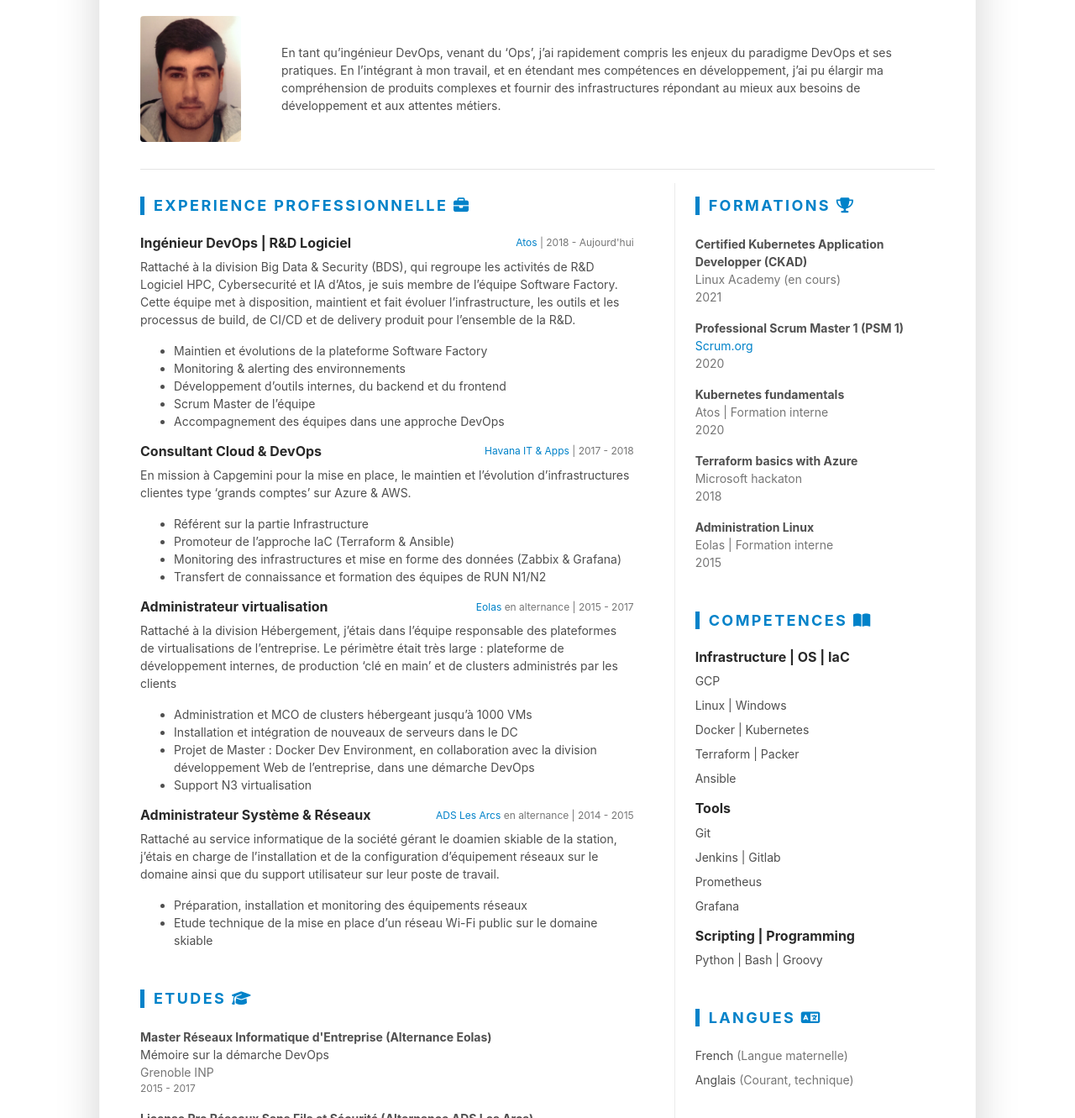
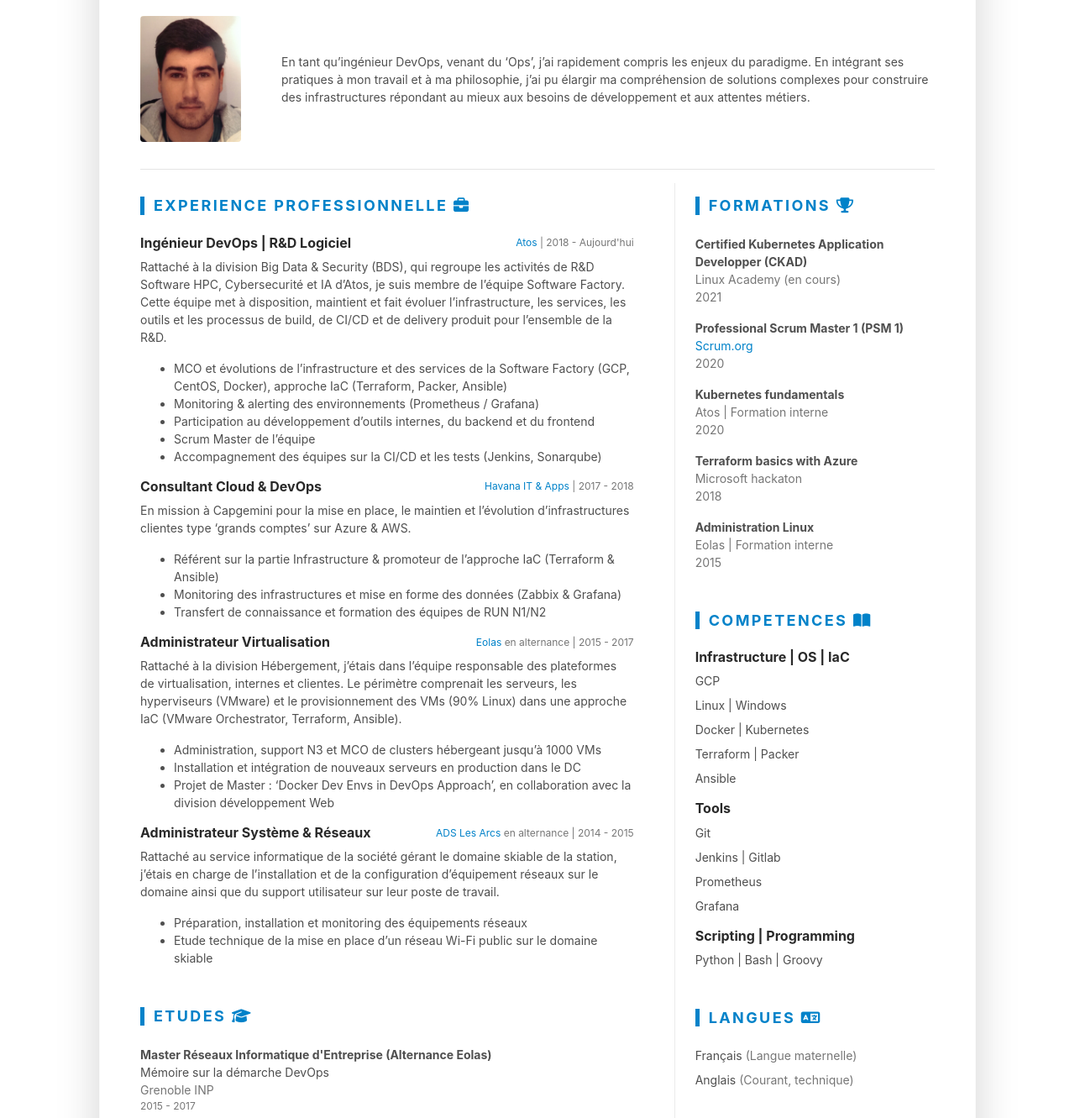
Before and after one commit to emonetm/resume, a plain HTML site: page index.html in a window 1280 px wide. Shown: the part 277-1608 px from the top of the page at 84% size. Drawn offline with Linux system fonts and the light colour scheme.

Commit message:
rebuild resume Jeu 28 oct 2021 13:22:28 CEST

```diff
--- a/index.html
+++ b/index.html
@@ -137,7 +137,7 @@
 
 
                         <div class="media-body text-left">
-                            <p class="mb-0">En tant qu&rsquo;ingénieur DevOps, venant du &lsquo;Ops&rsquo;, j&rsquo;ai rapidement compris les enjeux du paradigme DevOps et ses pratiques. En l&rsquo;intégrant à mon travail, et en étendant mes compétences en développement, j&rsquo;ai pu élargir ma compréhension de produits complexes et fournir des infrastructures répondant au mieux aux besoins de développement et aux attentes métiers.</p>
+                            <p class="mb-0">En tant qu’ingénieur DevOps, venant du ‘Ops’, j’ai rapidement compris les enjeux du paradigme. En intégrant ses pratiques à mon travail et à ma philosophie, j’ai pu élargir ma compréhension de solutions complexes pour construire des infrastructures répondant au mieux aux besoins de développement et aux attentes métiers.</p>
                         </div>
 
                     </div>
@@ -167,18 +167,18 @@
                                         <div class="item-meta col-12 col-md-6 col-lg-6 text-muted text-left text-md-right"><a href="https://atos.net">Atos</a> | 2018 - Aujourd&#39;hui</div>
                                     </div>
                                     <div class="item-content">
-                                        <p>Rattaché à la division Big Data &amp; Security (BDS), qui regroupe les activités de R&amp;D Logiciel HPC, Cybersecurité et IA d&rsquo;Atos, je suis membre de l&rsquo;équipe Software Factory. Cette équipe met à disposition, maintient et fait évoluer l&rsquo;infrastructure, les outils et les processus de build, de CI/CD et de delivery produit pour l&rsquo;ensemble de la R&amp;D.</p>
+                                        <p>Rattaché à la division Big Data &amp; Security (BDS), qui regroupe les activités de R&amp;D Software HPC, Cybersecurité et IA d&rsquo;Atos, je suis membre de l&rsquo;équipe Software Factory. Cette équipe met à disposition, maintient et fait évoluer l&rsquo;infrastructure, les services, les outils et les processus de build, de CI/CD et de delivery produit pour l&rsquo;ensemble de la R&amp;D.</p>
                                         <ul class="resume-list">
 
-                                            <li>Maintien et évolutions de la plateforme Software Factory</li>
+                                            <li>MCO et évolutions de l&rsquo;infrastructure et des services de la Software Factory (GCP, CentOS, Docker), approche IaC (Terraform, Packer, Ansible)</li>
 
-                                            <li>Monitoring &amp; alerting des environnements</li>
+                                            <li>Monitoring &amp; alerting des environnements (Prometheus / Grafana)</li>
 
-                                            <li>Développement d&rsquo;outils internes, du backend et du frontend</li>
+                                            <li>Participation au développement d&rsquo;outils internes, du backend et du frontend</li>
 
                                             <li>Scrum Master de l&rsquo;équipe</li>
 
-                                            <li>Accompagnement des équipes dans une approche DevOps</li>
+                                            <li>Accompagnement des équipes sur la CI/CD et les tests (Jenkins, Sonarqube)</li>
 
                                         </ul>
                                     </div>
@@ -193,9 +193,7 @@
                                         <p>En mission à Capgemini pour la mise en place, le maintien et l&rsquo;évolution d&rsquo;infrastructures clientes type &lsquo;grands comptes&rsquo; sur Azure &amp; AWS.</p>
                                         <ul class="resume-list">
 
-                                            <li>Référent sur la partie Infrastructure</li>
-
-                                            <li>Promoteur de l&rsquo;approche IaC (Terraform &amp; Ansible)</li>
+                                            <li>Référent sur la partie Infrastructure &amp; promoteur de l&rsquo;approche IaC (Terraform &amp; Ansible)</li>
 
                                             <li>Monitoring des infrastructures et mise en forme des données (Zabbix &amp; Grafana)</li>
 
@@ -207,20 +205,18 @@
 
                                 <div class="item mb-3">
                                     <div class="item-heading row align-items-center mb-2">
-                                        <h4 class="item-title col-12 col-md-6 col-lg-6 mb-2 mb-md-0">Administrateur virtualisation</h4>
+                                        <h4 class="item-title col-12 col-md-6 col-lg-6 mb-2 mb-md-0">Administrateur Virtualisation</h4>
                                         <div class="item-meta col-12 col-md-6 col-lg-6 text-muted text-left text-md-right"><a href="https://www.eolas.fr/">Eolas</a> en alternance | 2015 - 2017</div>
                                     </div>
                                     <div class="item-content">
-                                        <p>Rattaché à la division Hébergement, j&rsquo;étais dans l&rsquo;équipe responsable des plateformes de virtualisations de l&rsquo;entreprise. Le périmètre était très large : plateforme de développement internes, de production &lsquo;clé en main&rsquo; et de clusters administrés par les clients</p>
+                                        <p>Rattaché à la division Hébergement, j’étais dans l’équipe responsable des plateformes de virtualisation, internes et clientes. Le périmètre comprenait les serveurs, les hyperviseurs (VMware) et le provisionnement des VMs (90% Linux) dans une approche IaC (VMware Orchestrator, Terraform, Ansible).</p>
                                         <ul class="resume-list">
 
-                                            <li>Administration et MCO de clusters hébergeant jusqu’à 1000 VMs</li>
+                                            <li>Administration, support N3 et MCO de clusters hébergeant jusqu’à 1000 VMs</li>
 
-                                            <li>Installation et intégration de nouveaux de serveurs dans le DC</li>
+                                            <li>Installation et intégration de nouveaux serveurs en production dans le DC</li>
 
-                                            <li>Projet de Master : Docker Dev Environment, en collaboration avec la division développement Web de l&rsquo;entreprise, dans une démarche DevOps</li>
-
-                                            <li>Support N3 virtualisation</li>
+                                            <li>Projet de Master : &lsquo;Docker Dev Envs in DevOps Approach&rsquo;, en collaboration avec la division développement Web</li>
 
                                         </ul>
                                     </div>
@@ -232,7 +228,7 @@
                                         <div class="item-meta col-12 col-md-6 col-lg-6 text-muted text-left text-md-right"><a href="https://www.lesarcs-peiseyvallandry.ski/fr/">ADS Les Arcs</a> en alternance | 2014 - 2015</div>
                                     </div>
                                     <div class="item-content">
-                                        <p>Rattaché au service informatique de la société gérant le doamien skiable de la station, j&rsquo;étais en charge de l&rsquo;installation et de la configuration d&rsquo;équipement réseaux sur le domaine ainsi que du support utilisateur sur leur poste de travail.</p>
+                                        <p>Rattaché au service informatique de la société gérant le domaine skiable de la station, j&rsquo;étais en charge de l&rsquo;installation et de la configuration d&rsquo;équipement réseaux sur le domaine ainsi que du support utilisateur sur leur poste de travail.</p>
                                         <ul class="resume-list">
 
                                             <li>Préparation, installation et monitoring des équipements réseaux</li>
@@ -397,7 +393,7 @@
 
                                 <ul class="list-unstyled resume-lang-list">
 
-                                    <li class="mb-2">French <span class="text-muted">(Langue maternelle)</span></li>
+                                    <li class="mb-2">Français <span class="text-muted">(Langue maternelle)</span></li>
 
                                     <li class="mb-2">Anglais <span class="text-muted">(Courant, technique)</span></li>
 
@@ -473,7 +469,7 @@
 
 
 
-            <small class="copyright text-muted">Generated on September 29, 2021 with <i class="fas fa-heart"></i> &nbsp; by <a class="theme-link" href="https://gohugo.io/" target="_blank">Hugo</a> and hosted by <a class="theme-link" href="https://github.com/" target="_blank">Github</a></small>
+            <small class="copyright text-muted">Generated on October 28, 2021 with <i class="fas fa-heart"></i> &nbsp; by <a class="theme-link" href="https://gohugo.io/" target="_blank">Hugo</a> and hosted by <a class="theme-link" href="https://github.com/" target="_blank">Github</a></small>
             <br>
         </footer>
 
```
